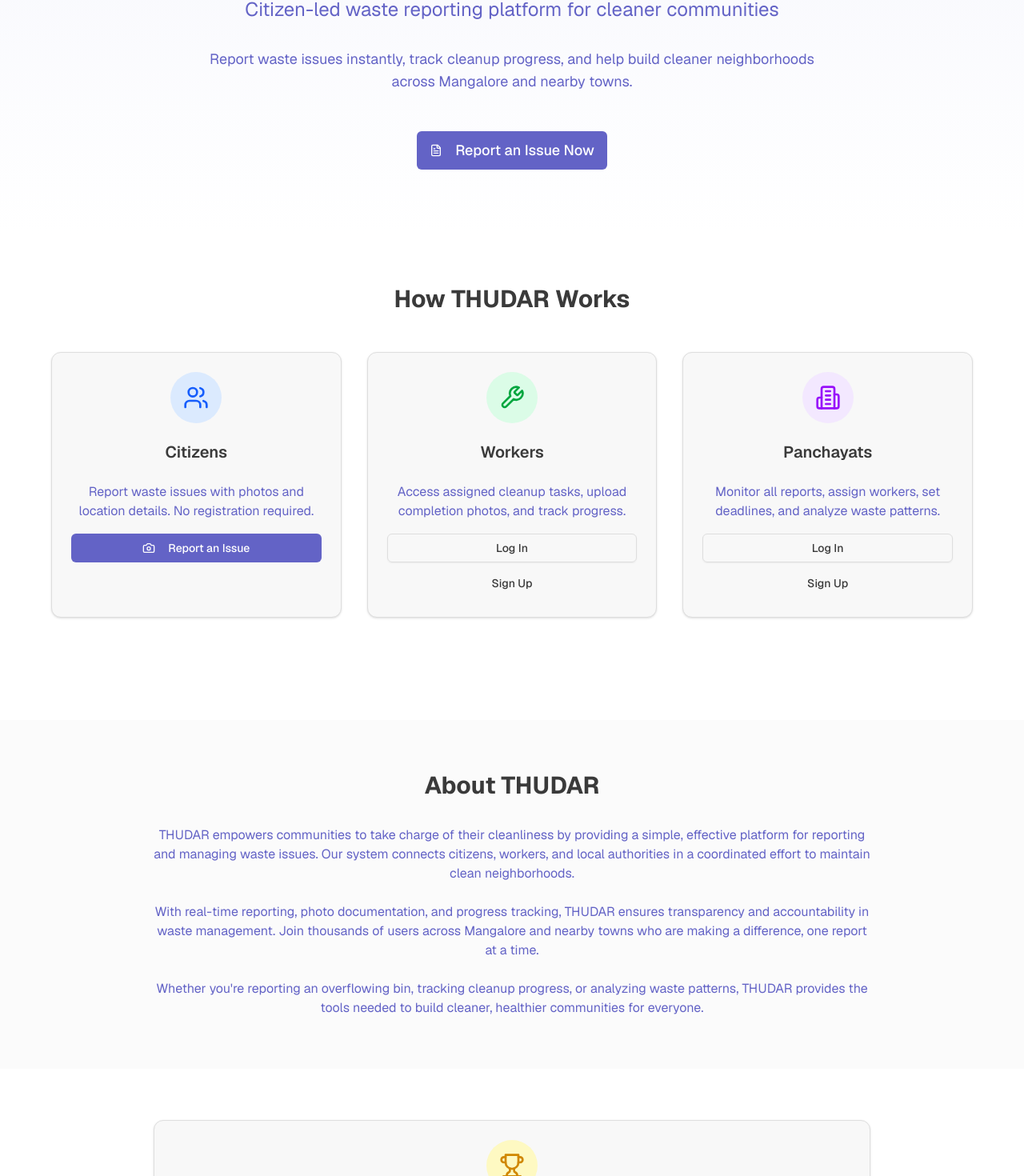
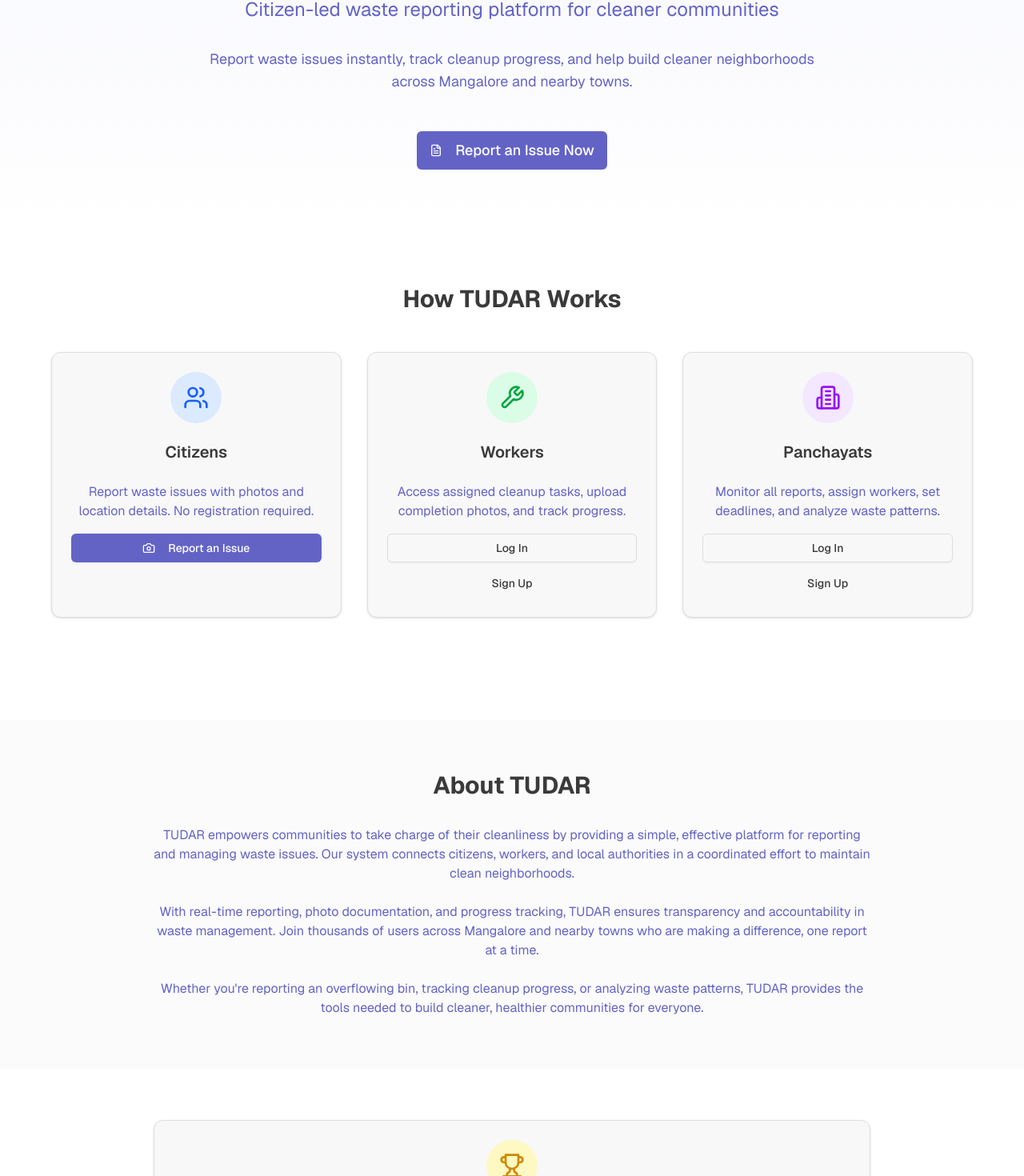
Before and after one commit to LemonSharbat/makathon-backend, a Next.js app: page / in a window 1280 px wide. Shown: the part 233-1703 px from the top of the page at 80% size. Built offline with nearby package versions, Linux system fonts and the light colour scheme.

Commit message:
thudar to tudar

```diff
--- a/app/page.tsx
+++ b/app/page.tsx
@@ -33,7 +33,7 @@ export default function LandingPage() {
       {/* Feature Cards */}
       <section className="py-16 px-4">
         <div className="container mx-auto max-w-6xl">
-          <h2 className="text-3xl font-bold text-center text-foreground mb-12">How THUDAR Works</h2>
+          <h2 className="text-3xl font-bold text-center text-foreground mb-12">How TUDAR Works</h2>
 
           <div className="grid grid-cols-1 md:grid-cols-3 gap-8 mb-16">
             {/* Citizen Card */}
@@ -111,21 +111,21 @@ export default function LandingPage() {
       {/* About Section */}
       <section className="py-16 px-4 bg-muted/30">
         <div className="container mx-auto max-w-4xl">
-          <h2 className="text-3xl font-bold text-center text-foreground mb-8">About THUDAR</h2>
+          <h2 className="text-3xl font-bold text-center text-foreground mb-8">About TUDAR</h2>
           <div className="prose prose-lg mx-auto text-center space-y-6">
             <p className="text-muted-foreground">
-              THUDAR empowers communities to take charge of their cleanliness by providing a simple, effective platform
+              TUDAR empowers communities to take charge of their cleanliness by providing a simple, effective platform
               for reporting and managing waste issues. Our system connects citizens, workers, and local authorities in a
               coordinated effort to maintain clean neighborhoods.
             </p>
             <p className="text-muted-foreground">
-              With real-time reporting, photo documentation, and progress tracking, THUDAR ensures transparency and
+              With real-time reporting, photo documentation, and progress tracking, TUDAR ensures transparency and
               accountability in waste management. Join thousands of users across Mangalore and nearby towns who are
               making a difference, one report at a time.
             </p>
             <p className="text-muted-foreground">
               Whether you're reporting an overflowing bin, tracking cleanup progress, or analyzing waste patterns,
-              THUDAR provides the tools needed to build cleaner, healthier communities for everyone.
+              TUDAR provides the tools needed to build cleaner, healthier communities for everyone.
             </p>
           </div>
         </div>
```
